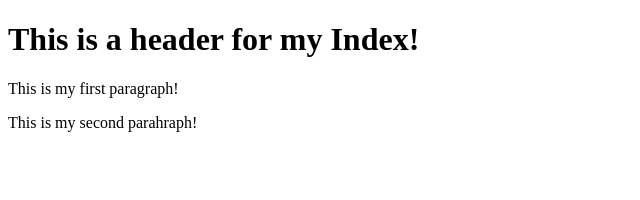
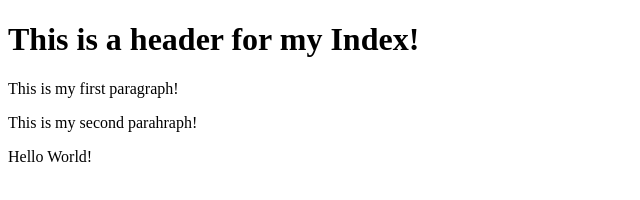
Before and after one commit to nataleet/star-valley, a website: page index.html in a window 1280 px wide. Shown: the whole page, without its empty margins (0-640 px from the left). Drawn offline with Linux system fonts and the light colour scheme.

Commit message:
Using NPM

```diff
--- a/index.html
+++ b/index.html
@@ -4,5 +4,6 @@
         <h1>This is a header for my Index!</h1>
         <p>This is my first paragraph!</p>
         <p>This is my second parahraph!</p>
+        <p>Hello World!</p>
     </body>
 </html>
```
Also changed, not shown: package.json (added, +24 -0 lines), 2 other files.
